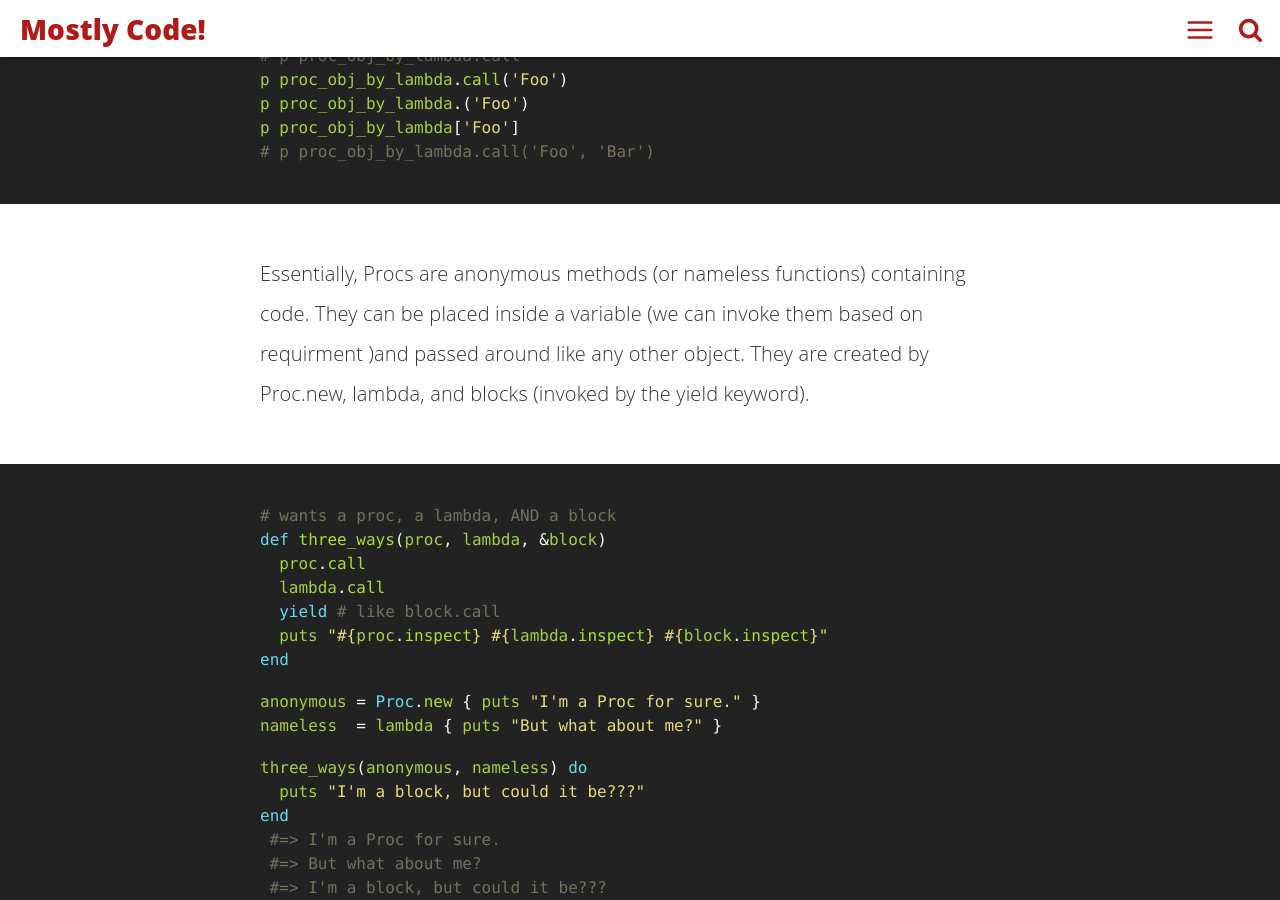
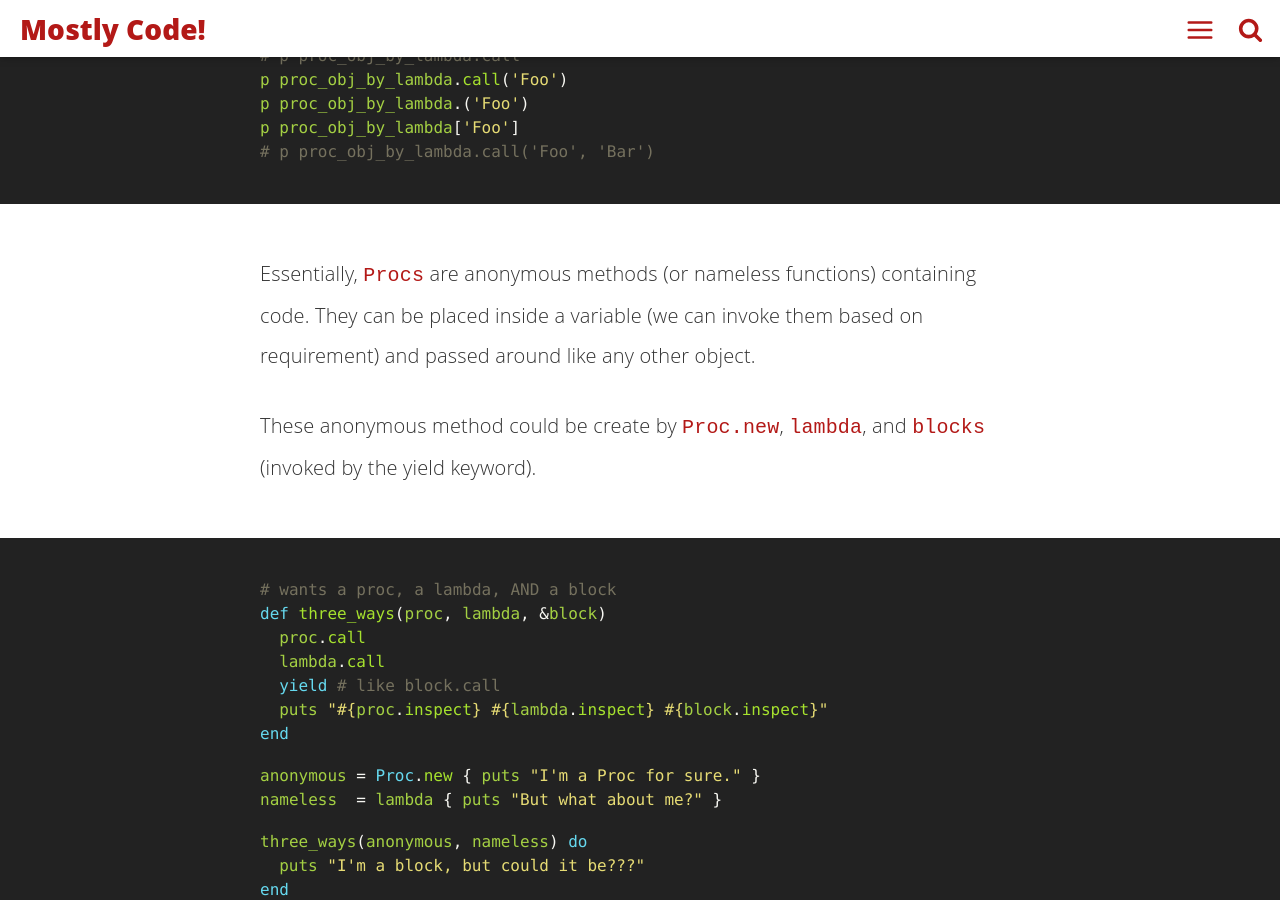
Before and after one commit to brijeshgpt7/brijeshgpt7.github.io, a Jekyll site: the page built from _posts/2015-01-05-Proc-in-ruby.md, in a window 1280 px wide and 900 px high, scrolled down 2163 px. Built offline with Jekyll 4.4.1, drawn with Linux system fonts in a browser that asks for light colours; comment, search, counter and statistics services are not loaded.

```diff
--- a/_posts/2015-01-05-Proc-in-ruby.md
+++ b/_posts/2015-01-05-Proc-in-ruby.md
@@ -73,10 +73,13 @@ p proc_obj_by_lambda.('Foo')
 p proc_obj_by_lambda['Foo']
 # p proc_obj_by_lambda.call('Foo', 'Bar')
 {% endhighlight %}
-Essentially, Procs are anonymous methods (or nameless functions) containing code.
-They can be placed inside a variable (we can invoke them based on requirment )and
+
+Essentially, `Procs` are anonymous methods (or nameless functions) containing code.
+They can be placed inside a variable (we can invoke them based on requirement) and
 passed around like any other object.
-They are created by Proc.new, lambda, and blocks (invoked by the yield keyword).
+
+These anonymous method could be create by `Proc.new`, `lambda`, and `blocks` (invoked by the yield keyword).
+
 {% highlight ruby %}
 # wants a proc, a lambda, AND a block
 def three_ways(proc, lambda, &block)
```
Also changed, not shown: _posts/2014-07-30-observers-in-rails.md (+5 -2 lines), assets/img/reading.gif (added).
